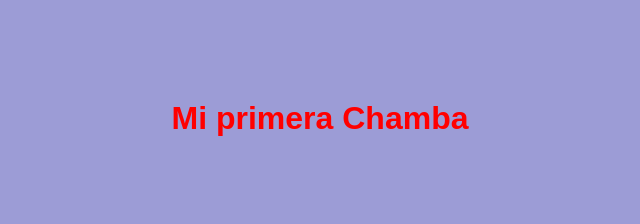
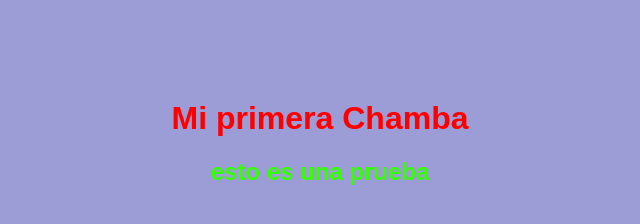
Before and after one commit to AdrianOlivaV/CH54-miPrimerRepo, a plain HTML site: page index.html in a window 1280 px wide. Shown: the whole page, without its empty margins (320-960 px from the left). Drawn offline with Linux system fonts and the light colour scheme.

Commit message:
feat: añadiendo un subtitulo

```diff
--- a/index.html
+++ b/index.html
@@ -7,6 +7,7 @@
 
 <body>
 	<h1>Mi primera Chamba</h1>
+	<h2> esto es una prueba </h2>
 </body>
 
 </html>
--- a/style.css
+++ b/style.css
@@ -9,3 +9,7 @@ body {
 h1 {
     color: red;
 }
+
+h2 {
+    color: rgb(51, 255, 0);
+}
```
